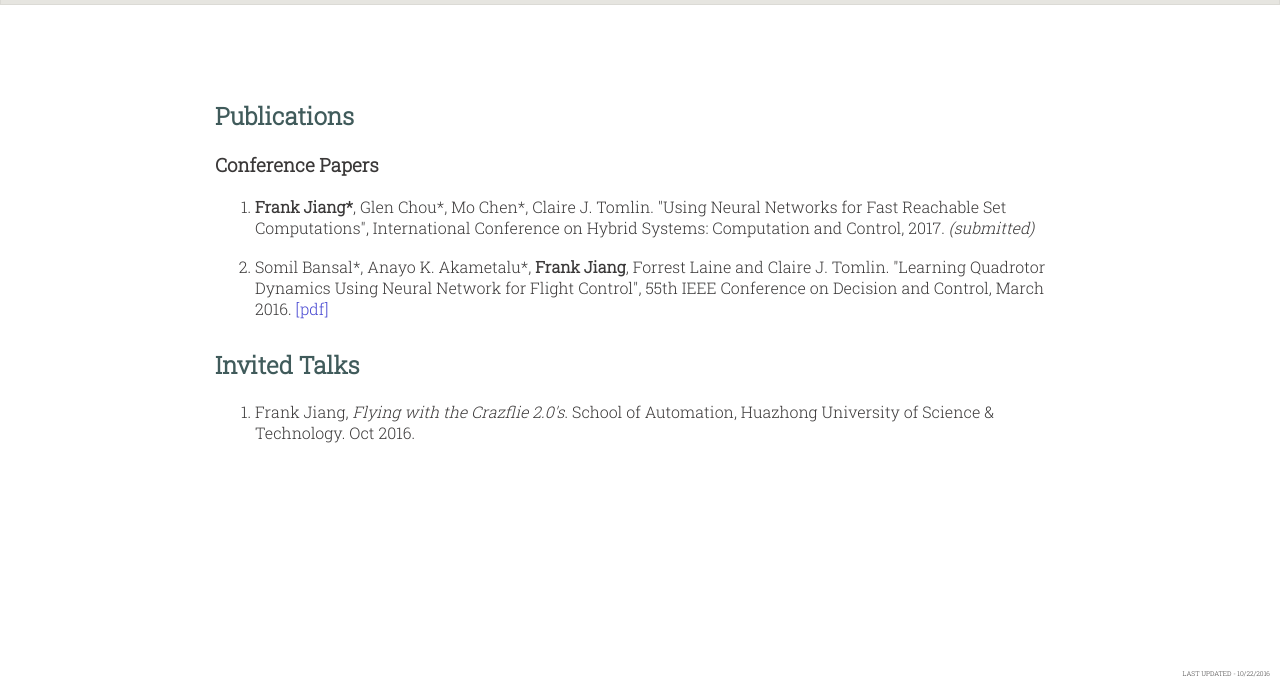
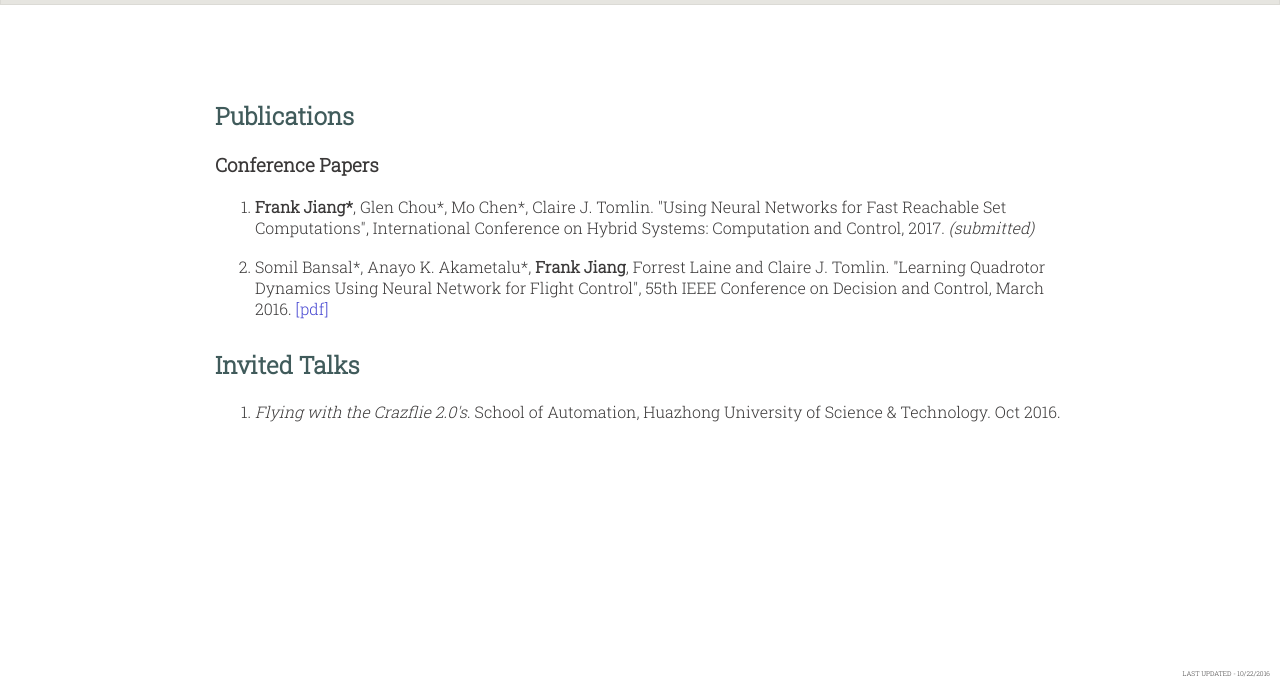
Before and after one commit to fjiang72/fjiang72.github.io, a plain HTML site: page works/works.html in a window 1280 px wide. Shown: the part 112-800 px from the top of the page. Drawn offline with Linux system fonts and the light colour scheme.

Commit message:
changing talks format

```diff
--- a/works/works.html
+++ b/works/works.html
@@ -51,7 +51,7 @@
                         </ol>
                 <h2>Invited Talks</h2>
                     <ol>
-                        <li> Frank Jiang, <i>Flying with the Crazflie 2.0's</i>. School of Automation,
+                        <li><i>Flying with the Crazflie 2.0's</i>. School of Automation,
                         Huazhong University of Science & Technology. Oct 2016.</li>
                         <p style="margin-bottom:10px"></p>
 
```
